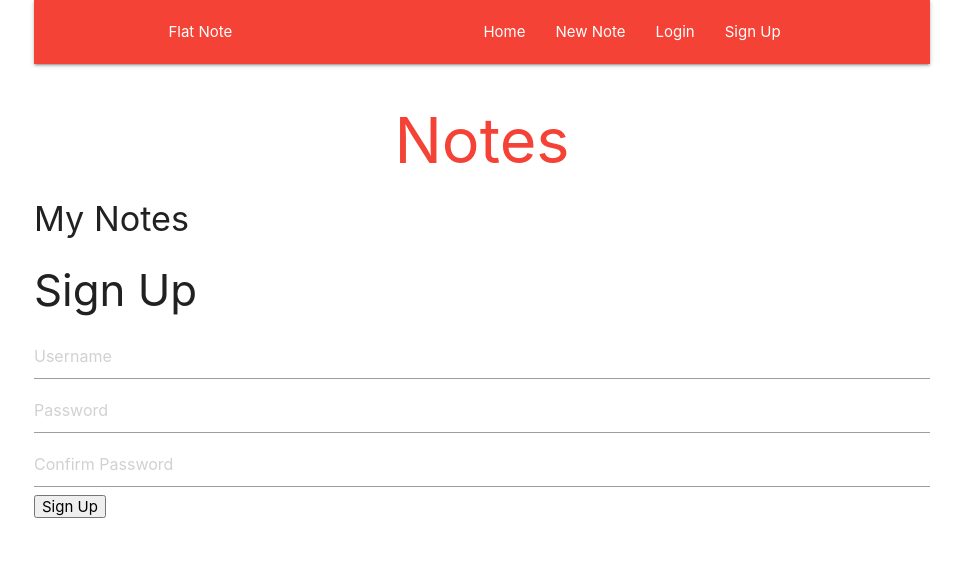
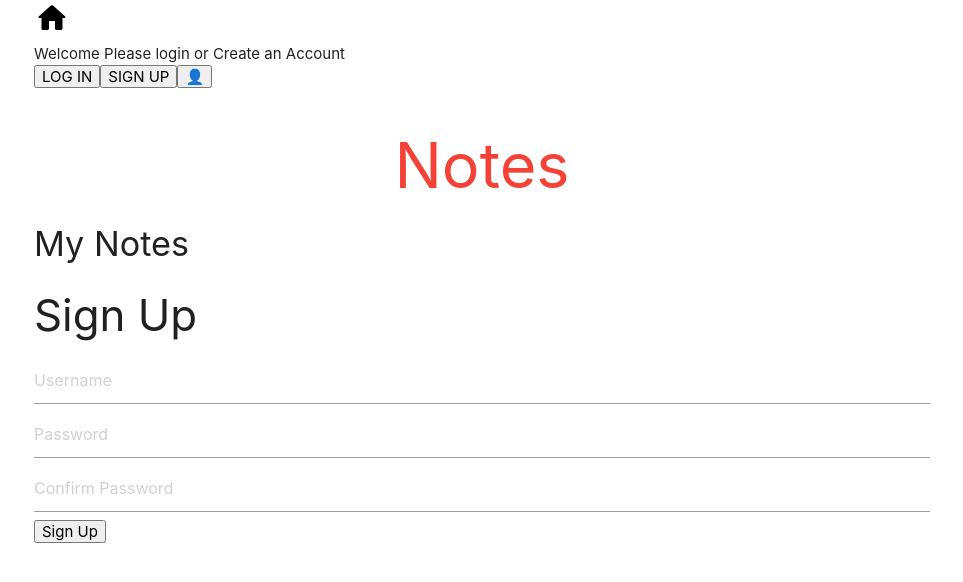
Before and after one commit to jqwest/flatnote-frontend, a React (Create React App) app: page /signup in a window 1280 px wide. Shown: the top 582 px of the page, without its empty margins (158-1121 px from the left). Built offline with nearby package versions, Linux system fonts and the light colour scheme.

Commit message:
updated login and logout components

```diff
--- a/src/App.js
+++ b/src/App.js
@@ -9,9 +9,14 @@ import MainContainer from './components/MainContainer';
 
 
 class App extends Component {
-    state = {
-      currentUser: null
+  constructor(props){
+    super(props)
+      this.state = {
+        currentUser: null,
+        isLoggedIn: false
     }
+  }
+
 
   componentDidMount(){
     const token = localStorage.token
@@ -36,9 +41,10 @@ class App extends Component {
     }
   }
 
-  setUser = (response) => {
+  login = (response) => {
     this.setState({
-      currentUser: response.user
+      currentUser: response.user,
+      isLoggedIn: true
     }, () => {
       localStorage.token = response.token
       this.props.history.push("/")
@@ -47,7 +53,8 @@ class App extends Component {
 
   logout = () => {
     this.setState({
-      currentUser: null
+      currentUser: null,
+      isLoggedIn: false
     }, () => {
       localStorage.removeItem("token")
       this.props.history.push("/login")
@@ -60,25 +67,31 @@ class App extends Component {
     })
   }
 
+
+
   render(){
-    console.log("user", this.state.currentUser);
-    console.log(this.props);
+    // console.log("user", this.state.currentUser);
+    // console.log(this.props);
 
   return (
       <div className="note-app container">
-      <Navbar currentUser={this.state.currentUser} logout={this.logout} handleChange={this.handleChange} />
+      <Navbar
+        isLoggedIn={this.state.isLoggedIn}
+        currentUser={this.state.currentUser}
+        logout={this.logout}
+        handleChange={this.handleChange} />
         <h1 className="center red-text">Notes</h1>
         <MainContainer />
         <Switch>
-          <Route exact path='/' component={Home} />
+          <Route path='/home' render={() => <Home message={this.message} /> } />
 
-          <Route path='/login' render={() => <Login setUser={this.setUser} /> } />
+          <Route path='/login' render={() => <Login login={this.login} /> } />
 
-          <Route path='/signup' render={() => <Signup setUser={this.setUser}/>} />
+          <Route path='/signup' render={() => <Signup login={this.login}/>} />
 
           <Route path='/newnote' component={NewNote} />
 
-          </Switch>
+        </Switch>
       </div>
   );}
 }
--- a/src/components/Home.js
+++ b/src/components/Home.js
@@ -1,13 +1,14 @@
-import React, { Component } from 'react'
+import React from 'react'
 
-class Home extends Component {
-    render(){
-        return(
-            <div className="note-home container">
-            <p>Home</p>
-            </div>
-        )
-    }
+const Home = (props) => {
+
+
+    return(
+        <div className="note-home container">
+        <p>Home</p>
+        </div>
+    )
+
 }
 
 export default Home
--- /dev/null
+++ b/src/components/HomeButton.js
@@ -0,0 +1,14 @@
+import React from 'react';
+import { Link } from 'react-router-dom';
+
+function HomeButton() {
+    return (
+        <Link to='/notes'>
+            <div className="home-button">
+                <img src="./round_home_black_18dp.png" alt="reddet icon" className="logo"/>
+            </div>
+        </Link>
+    )
+}
+
+export default HomeButton
--- a/src/components/Login.js
+++ b/src/components/Login.js
@@ -28,7 +28,7 @@ class Login extends React.Component {
                 if (user.errors){
                   alert(user.errors)
                 } else {
-                this.props.setUser(user)
+                this.props.login(user)
             }
         })
     }
--- a/src/components/Navbar.js
+++ b/src/components/Navbar.js
@@ -1,22 +1,30 @@
 import React from 'react';
-// import UserControls from './UserControls';
+import UserControls from './UserControls';
+import HomeButton from './HomeButton';
+// import SearchBar from './SearchBar';
+
 
 const Navbar = props => {
+    console.log(props);
 
     return(
-        <nav className="nav-wrapper red bg-darken-3">
-            <div className="container">
-            {/* <UserControls /> */}
-                <a href="/" className="brand-logo-right">Flat Note</a>
-                <ul className="right">
-                    <li><a href="/">Home</a></li>
-                    <li><a href="/new note">New Note</a></li>
-                    <li><a href="/login">Login</a></li>
-                    <li><a href="/signup">Sign Up</a></li>
-                </ul>
+
+        <div className="navbar">
+            <div className="top">
+                <HomeButton />
+                Welcome {
+                    props.isLoggedIn ? props.currentUser.username : 'Please login or Create an Account'
+                }
+                {/* <SearchBar handleChange={props.handleChange} searchTerm={props.searchTerm}/> */}
+                <UserControls logout={props.logout} currentUser={props.currentUser} />
             </div>
-        </nav>
+            <div className="bottom">
+                {/* <FilterBar cardMode={props.cardMode} listMode={props.listMode}/> */}
+            </div>
+      </div>
+
     )
+
 }
 
 export default Navbar;
--- a/src/components/NewNote.js
+++ b/src/components/NewNote.js
@@ -1,12 +1,16 @@
 import React from 'react'
 
-const NewNote = () => {
+class NewNote extends React.Component {
 
-    return(
-        <div className="post card">
-            <h4>Create a New Note</h4>
-        </div>
-    )
+    render(){
+        return(
+            <div className="post card">
+                <form>
+                    <label>Title</label>
+                </form>
+            </div>
+        )
+    }
 }
 
 export default NewNote;
--- /dev/null
+++ b/src/components/SearchBar.js
@@ -0,0 +1,16 @@
+import React from 'react'
+
+function SearchBar(props) {
+    return (
+        <div className="search-bar">
+            <select>
+                <option>Name</option>
+                <option>Date</option>
+                <option>Tags</option>
+            </select>
+            <input onChange={props.handleChange} value={props.searchTerm} placeholder="🔍 Search Notes"/>
+        </div>
+    )
+}
+
+export default SearchBar
--- a/src/components/UserControls.js
+++ b/src/components/UserControls.js
@@ -1,15 +1,15 @@
-import React, { Component } from 'react';
-// import { Link } from 'react-router-dom';
+import React from 'react';
+import { Link } from 'react-router-dom';
 
-export class UserControls extends Component {
-    render() {
-        return (
-            <div className="user-controls">
-                <button className="login">LOG IN</button>
-                <button className="signup">SIGN UP</button>
-          </div>
-        )
-    }
+const UserControls = props => {
+
+    return (
+        <div className="user-controls">
+            <Link to="/login"><button className="login">LOG IN</button></Link>
+            <Link to="/signup"><button className="signup">SIGN UP</button></Link>
+            <button onClick={props.logout}><span role="img" aria-label="user-controls">{props.currentUser ? props.currentUser.username : "👤"}</span></button>
+        </div>
+    )
 }
 
 export default UserControls
```
Also changed, not shown: src/components/FilterBar.js (added, +11 -0 lines), public/round_home_black_18dp.png (added).
